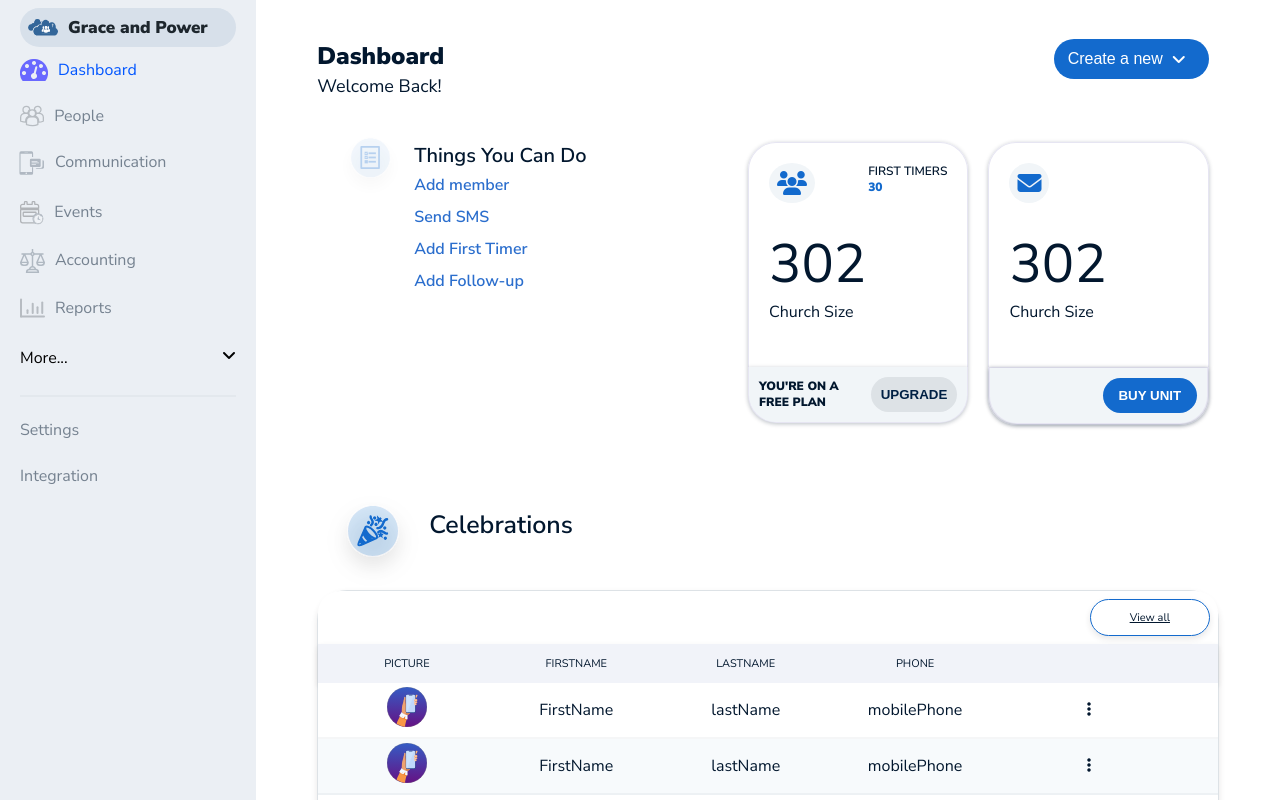
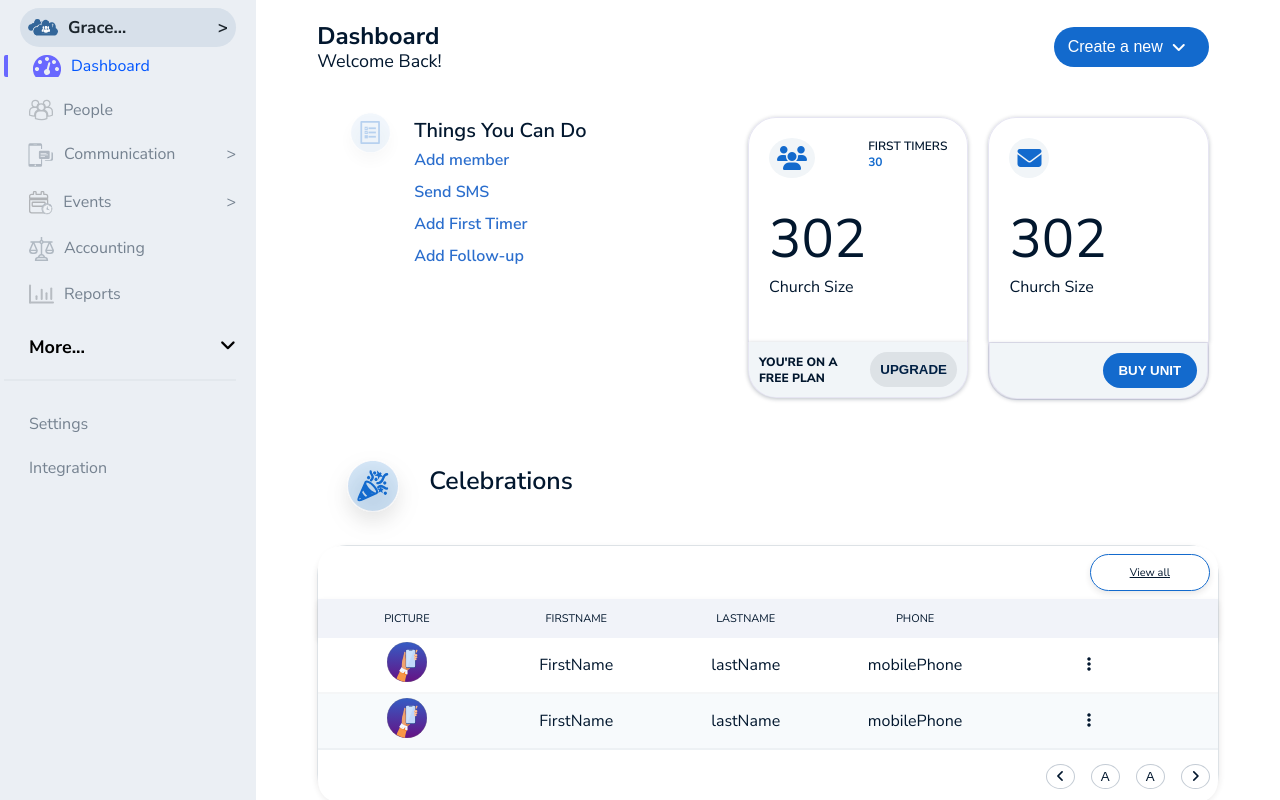
Before and after one commit to Oladapodaniel/CMS-1, a Vue app: page /home in a window 1280 px wide. Built offline with nearby package versions, Linux system fonts and the light colour scheme; sample sign-in values are in the browser's storage; what vue-highcharts would draw is missing.

Commit message:
FIx menu links

```diff
--- a/public/index.html
+++ b/public/index.html
@@ -9,6 +9,8 @@
     <script src="https://kit.fontawesome.com/46f43ab1c3.js" crossorigin="anonymous"></script>
     <link href="https://fonts.googleapis.com/css2?family=Nunito+Sans:ital,wght@0,300;0,400;0,600;0,900;1,300;1,400;1,600;1,900&display=swap" rel="stylesheet">
 
+    <link rel="preconnect" href="https://fonts.gstatic.com">
+    <link href="https://fonts.googleapis.com/css2?family=Nunito+Sans:ital,wght@0,200;0,300;0,400;0,600;0,700;0,800;0,900;1,200;1,300;1,400;1,600;1,700;1,800;1,900&display=swap" rel="stylesheet">
     <style>
       body {
         font-family: 'Nunito Sans', sans-serif !important;
--- a/src/App.vue
+++ b/src/App.vue
@@ -1,5 +1,7 @@
 <template>
-    <router-view class="view"></router-view>
+<transition name="fade" mode="out-in">
+    <router-view class="view" />
+</transition>
 </template>
 
 <script>
@@ -9,16 +11,6 @@ export default {
   data() {
     return { transitionName: null };
   },
-
-  // watch: {
-  //   $route(to, from) {
-  //     if (from.path === "/drain") {
-  //       this.transitionName = "drain";
-  //     } else {
-  //       this.transitionName = "slither";
-  //     }
-  //   },
-  // },
 };
 </script>
 
@@ -30,7 +22,7 @@ export default {
   /* text-align: center;
   color: #2c3e50; */
 }
-
+/*
 .slide-left-enter-active,
 .slide-left-leave-active,
 .slide-right-enter-active,
@@ -39,9 +31,9 @@ export default {
   transition-property: height, opacity, transform;
   transition-timing-function: cubic-bezier(0.55, 0, 0.1, 1);
   overflow: hidden;
-}
+} */
 
-.slide-left-enter,
+/* .slide-left-enter,
 .slide-right-leave-active {
   opacity: 0;
   transform: translate(2em, 0);
@@ -51,10 +43,25 @@ export default {
 .slide-right-enter {
   opacity: 0;
   transform: translate(-2em, 0);
-}
+} */
 
 .btn-loading {
   display: flex;
   justify-content: space-between;
 }
+
+.fade-enter-active{
+  transition: all 1s cubic-bezier(.67,.01,.86,.65);
+}
+
+.fade-leave-active{
+  transition: all 0.6s cubic-bezier(.67,.01,.86,.65);
+}
+
+.fade-enter-from,
+.fade-leave-to{
+  transition: translateX(20px);
+  opacity: 0;
+}
+
 </style>
--- a/src/components/nav/MenuLinks.vue
+++ b/src/components/nav/MenuLinks.vue
@@ -9,9 +9,10 @@
               class="link-image"
               alt=""
             />
-            <a href="" class="user-link">Grace and Power</a>
+            <a href="" class="user-link">Grace... <span class="user-link-icon"> ></span></a>
+            <!-- <a href="" class="user-link">Grace and Power <span class="user-link-icon"><i class="fa fa-angle-right"></i></span></a> -->
           </div>
-          <router-link to="/home" class="link">
+          <router-link to="/home" class="link dashboard-link">
             <img
               src="../../assets/dashboardlinks/dashboard-icon.svg"
               class="link-icon"
@@ -35,7 +36,8 @@
               class="link-icon comm"
               alt=""
             />
-            Communication
+
+            <span class="drop-link">Communication <span class="user-link-icon"> ></span></span>
           </a>
 
           <a href="" class="link">
@@ -44,7 +46,7 @@
               class="link-icon"
               alt=""
             />
-            Events
+            <span class="drop-link">Events <span class="user-link-icon"> ></span></span>
           </a>
 
           <a href="" class="link">
@@ -67,14 +69,14 @@
 
           <div>
             <div>
-              <p @click="showMore">
-                <span>More...</span>
+              <p @click="showMore" class="more-tab">
+                <span>{{ dropDownText }}...</span>
                 <span><i class="fa fa-angle-up more-icon" :class="{ 'tbb-icon-rotate': moreShown}"></i></span>
               </p>
             </div>
             <div class="more-links" :class="{ 'hide-more-links': moreShown }">
 
-              <a href="" class="link">
+              <a href="" class="link follow-up">
                 <img
                   src="../../assets/dashboardlinks/follow-up-icon.svg"
                   class="link-icon"
@@ -127,14 +129,20 @@
 </template>
 
 <script>
-import { ref } from 'vue';
+import { computed, ref } from 'vue';
 export default {
   setup() {
     const moreShown = ref(false);
 
-    const showMore = () => moreShown.value = !moreShown.value;
+    const showMore = () => {
+      moreShown.value = !moreShown.value;
+    }
 
-    return { moreShown, showMore }
+    const dropDownText = computed(() => {
+      return moreShown.value ? "Less" : "More";
+    })
+
+    return { moreShown, showMore, dropDownText }
   }
 };
 </script>
@@ -148,12 +156,13 @@ export default {
   background: #d7e0ea;
   padding: 0.5rem;
   border-radius: 29px;
+  margin-left: 16px;
 }
 
 .nav {
   display: flex;
   flex-direction: column;
-  padding: 8px 20px;
+  padding: 8px 20px 8px 4px;
   background: #ebeff4;
   height: 100vh;
 }
@@ -164,7 +173,17 @@ export default {
   color: #02172e;
   text-decoration: none;
   opacity: 0.5;
-  margin: 12px 0;
+  margin: 22px 0 0 0;
+  padding-left: 25px;
+
+}
+
+.user-link, .drop-link {
+  width: 100%;
+}
+
+.user-link-icon {
+  float: right;
 }
 
 .nav .link:hover {
@@ -217,6 +236,7 @@ export default {
 
 .more-icon:hover {
   cursor: pointer;
+  filter: grayscale(29%) brightness(3%) hue-rotate(338deg) saturate(940%) opacity(95%) contrast(989%);
 }
 
 .comm {
@@ -226,6 +246,8 @@ export default {
 .router-link-exact-active {
   filter: invert(29%) sepia(74%) saturate(1909%) hue-rotate(197deg) brightness(91%) contrast(189%);
   opacity: 1 !important;
+  border-left: 4px solid #136ACD;
+  border-radius: 2px 2px;
 }
 
 .more-links {
@@ -237,6 +259,25 @@ export default {
 .hide-more-links {
   transition: all .5s ease-in-out;
   height: 164px;
+}
+
+.follow-up {
+  margin-top: 0 !important;
+}
+
+.more-tab {
+  font-size: 18px;
+  font-weight: 700;
+  padding-left: 25px;
+  margin: 30px 0 10px 0;
+}
+
+.more-tab:hover {
+  cursor: pointer;
+}
+
+.dashboard-link {
+  margin-top: 8px !important;
 }
 
 @media screen and (max-width: 1100px) {
--- a/src/views/dashboard/ChurchDashboard.vue
+++ b/src/views/dashboard/ChurchDashboard.vue
@@ -294,7 +294,7 @@ export default {
 .top-row {
   display: flex;
   padding: 10px;
-  margin-bottom: 50px;
+  margin-bottom: 30px;
 }
 
 .second-col .create-btn-div .create-btn {
@@ -417,7 +417,6 @@ export default {
 
 .box2 .bottom {
   border: 1px solid #e6e5f2;
-  box-shadow: 0px 1px 4px #02172E45;
   border-radius: 0px 0px 28px 28px;
 }
 
@@ -535,6 +534,10 @@ export default {
   background: #F7FAFC;
 }
 
+.title {
+  margin: 0 0 15px 0;
+}
+
 @media screen and (max-width: 376px) {
   .top-row {
     flex-direction: column;
--- a/src/views/dashboard/Home.vue
+++ b/src/views/dashboard/Home.vue
@@ -4,7 +4,10 @@
       <MenuLinks />
     </div>
     <div class="main-con dim" @click="hideMenu">
-      <router-view></router-view>
+      <transition name="fade" mode="out-in">
+        <router-view class="view" />
+      </transition>
+      <!-- <router-view></router-view> -->
     </div>
   </div>
   <div class="toggle" @click="toggleMenu">
@@ -45,14 +48,14 @@ export default {
 .whole-page {
   position: relative;
   display: flex;
-  min-height: 100vh;
+  height: 100vh;
   overflow: auto;
   background: #fff;
 }
 
 .links-menu {
   width: 20%;
-  max-width: 287px;
+  max-width: 266px;
   height: 100%;
   /* position: absolute; */
 }
@@ -98,7 +101,7 @@ export default {
 
   .links-menu {
     position: fixed;
-    left: -287px;
+    left: -266px;
     z-index: 9;
   }
 
@@ -111,4 +114,24 @@ export default {
     width: 100%;
   }
 }
+
+/* Route Transition */
+.btn-loading {
+  display: flex;
+  justify-content: space-between;
+}
+
+.fade-enter-active{
+  transition: all 1s cubic-bezier(.67,.01,.86,.65);
+}
+
+.fade-leave-active{
+  transition: all 0.6s cubic-bezier(.67,.01,.86,.65);
+}
+
+.fade-enter-from,
+.fade-leave-to{
+  transition: translateX(20px);
+  opacity: 0;
+}
 </style>
--- a/src/views/people/People.vue
+++ b/src/views/people/People.vue
@@ -20,7 +20,9 @@
         </div>
         <hr class="hr" />
 
-        <router-view></router-view>
+        <transition name="fade" mode="out-in">
+          <router-view class="view" />
+        </transition>
       </div>
     </div>
   </div>
@@ -140,4 +142,24 @@ export default {
     height: calc(100% - 90px);
   }
 }
+
+/* Route Transition */
+.btn-loading {
+  display: flex;
+  justify-content: space-between;
+}
+
+.fade-enter-active{
+  transition: all 1s cubic-bezier(.67,.01,.86,.65);
+}
+
+.fade-leave-active{
+  transition: all 0.6s cubic-bezier(.67,.01,.86,.65);
+}
+
+.fade-enter-from,
+.fade-leave-to{
+  transition: translateX(20px);
+  opacity: 0;
+}
 </style>
```
